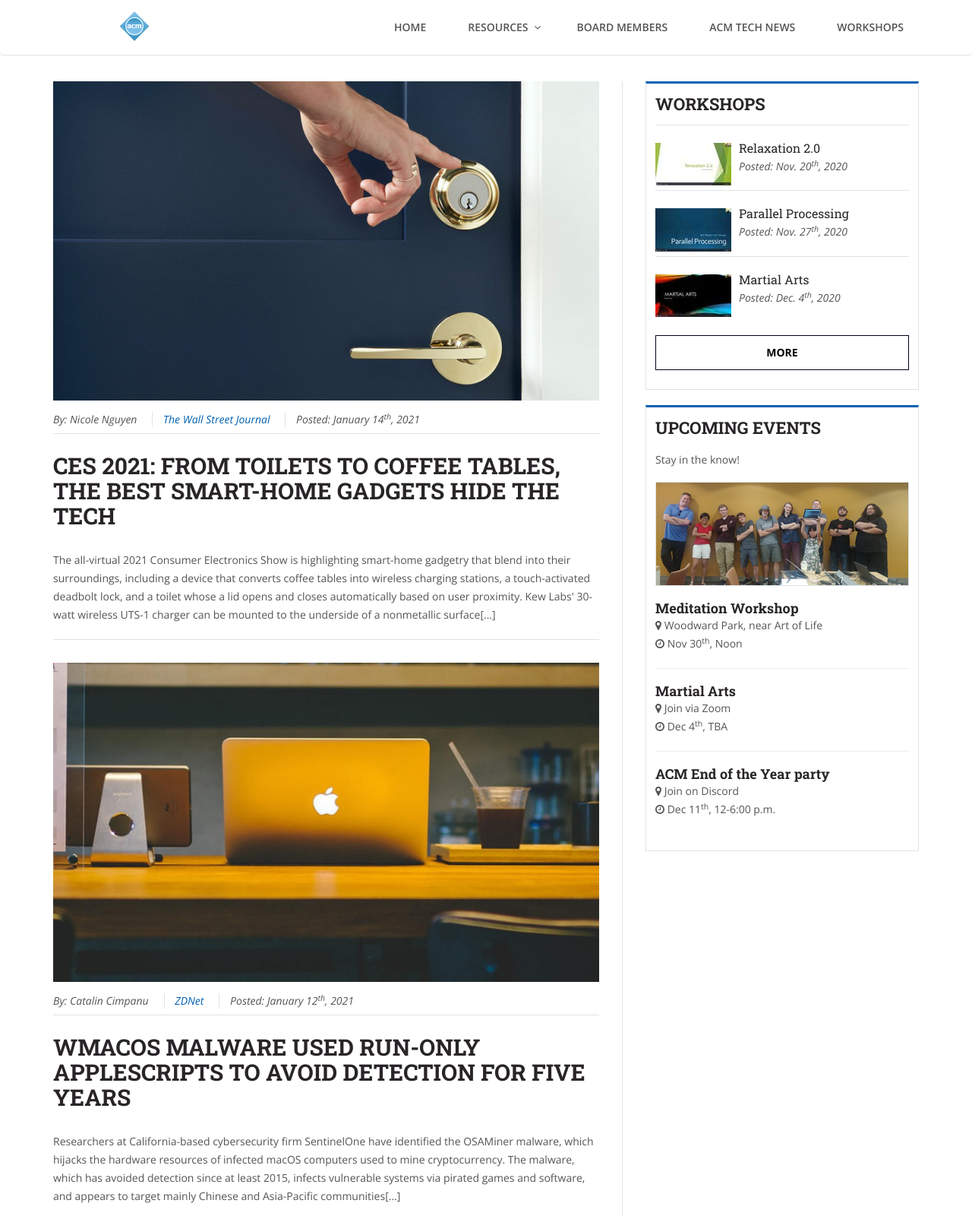
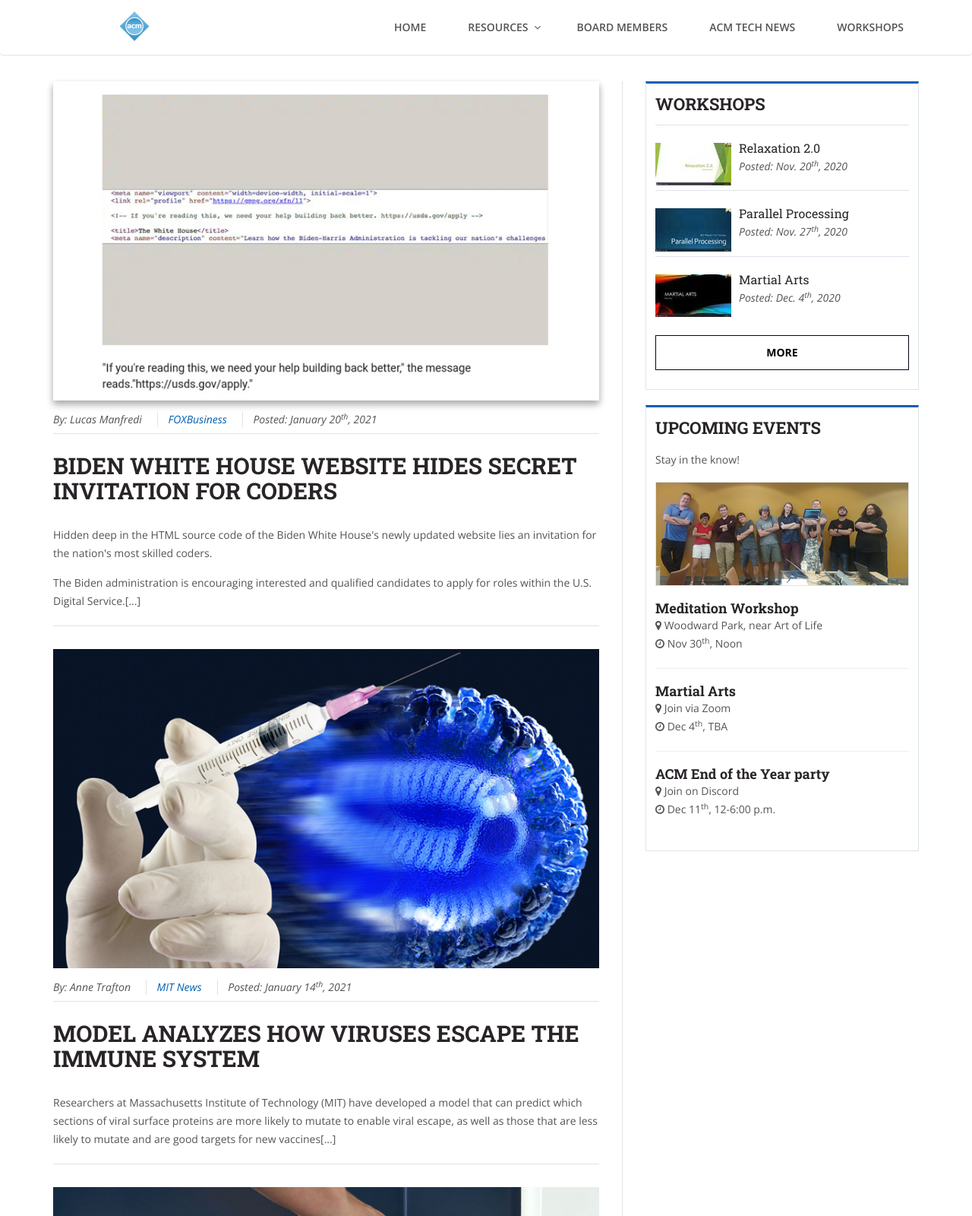
Before and after one commit to MayZamudio/acmccc, a plain HTML site: page acm-tech-news.html in a window 1280 px wide. Shown: the top 1600 px of the page at 76% size. Drawn offline with nearby package versions, Linux system fonts and the light colour scheme.

Commit message:
Stefs profile pic, opportunity updates, and ACM Tech News update

```diff
--- a/acm-tech-news.html
+++ b/acm-tech-news.html
@@ -215,6 +215,38 @@
 					<div class="col-xs-12 col-sm-8 post_left">
 						<div class="post_left_section post_left_border">
 
+
+              <div class="post">
+								<div class="post_thumb">
+									<img style="box-shadow: 0 4px 8px 0 rgba(0, 0, 0, 0.2), 0 6px 10px 0 rgba(0, 0, 0, 0.19);" src="img/news/news-post-08.jpg" alt="If you're reading this, we need your help building back better - the message reads" />
+								</div><!--end post thumb-->
+								<div class="meta">
+									<span class="author">By: Lucas Manfredi</span>
+									<span class="category"><a href="https://www.foxbusiness.com/">FOXBusiness</a></span>
+									<span class="date">Posted: January 20<sup>th</sup>, 2021</span>
+								</div><!--end meta-->
+								<h1><a href="https://www.foxbusiness.com/technology/biden-white-house-website-hides-secret-invitation-for-coders">Biden White House website hides secret invitation for coders</a></h1>
+								<div class="post_desc">
+									<p>Hidden deep in the HTML source code of the Biden White House's newly updated website lies an invitation for the nation's most skilled coders.</p>
+                 <p>The Biden administration is encouraging interested and qualified candidates to apply for roles within the U.S. Digital Service.[...]</p>
+								</div><!--end post desc-->
+              </div><!--end post-->
+
+              <div class="post">
+								<div class="post_thumb">
+									<img src="img/news/news-post-09.jpg" alt="vaccine graphic" />
+								</div><!--end post thumb-->
+								<div class="meta">
+									<span class="author">By: Anne Trafton</span>
+									<span class="category"> <a href="https://news.mit.edu/">MIT News</a></span>
+									<span class="date">Posted: January 14<sup>th</sup>, 2021</span>
+								</div><!--end meta-->
+								<h1><a href="https://news.mit.edu/2021/model-viruses-escape-immune-0114">Model analyzes how viruses escape the immune system</a></h1>
+								<div class="post_desc">
+									<p>Researchers at Massachusetts Institute of Technology (MIT) have developed a model that can predict which sections of viral surface proteins are more likely to mutate to enable viral escape, as well as those that are less likely to mutate and are good targets for new vaccines[...]</p>
+								</div><!--end post desc-->
+              </div><!--end post-->
+
               <div class="post">
 								<div class="post_thumb">
 									<img src="img/news/news-post-02.jpg" alt="Level Touch looks like a standard deadbolt but has phone-sensing near-field communications technology inside." />
```
Also changed, not shown: board-members.html (+1 -1 lines), index.html (+17 -18 lines), workshops.html (+20 -0 lines), img/home/active_members/stefanie-motsenbocker.jpg (added), img/member/stefanie-motsenbocker.jpg (added), img/news/news-01.jpg, img/news/news-02.jpg, img/news/news-post-08.jpg (added), img/news/news-post-09.jpg (added), img/workshops/rel_thumb8.jpg (added), img/workshops/rel_thumb9.jpg (added).
